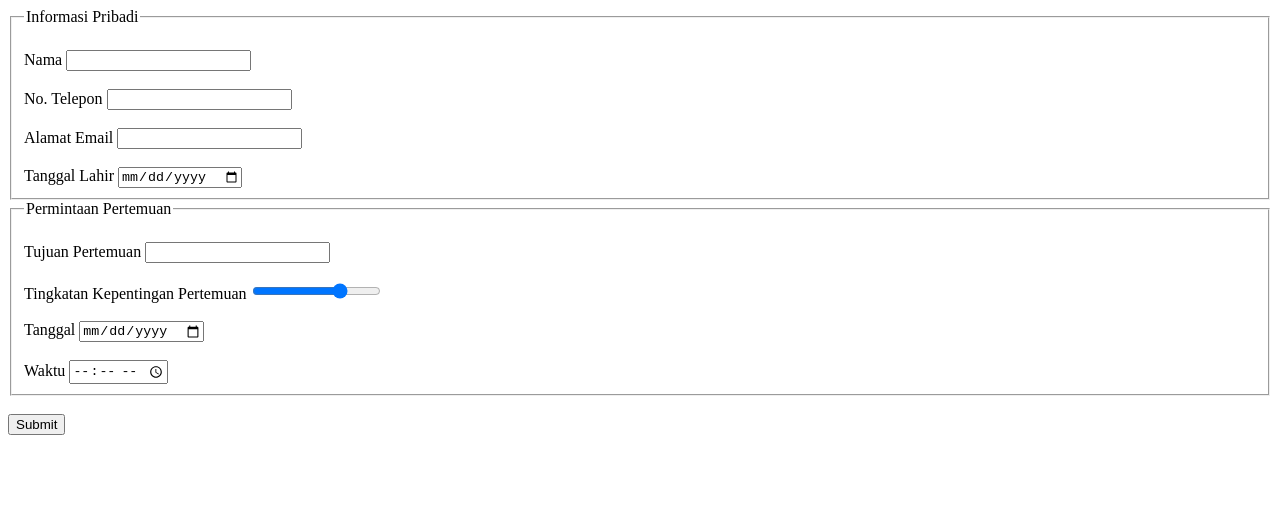
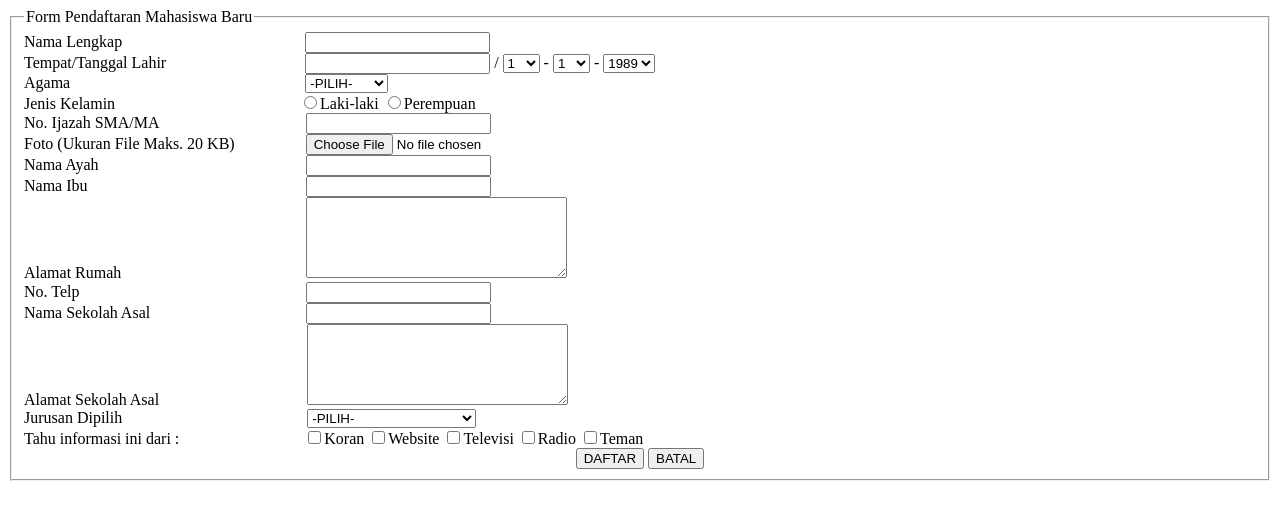
Before and after one commit to yogisugigik/kuliah2, a plain HTML site: page index2.html in a window 1280 px wide. Drawn offline with Linux system fonts and the light colour scheme.

Commit message:
Update index2.html

```diff
--- a/index2.html
+++ b/index2.html
@@ -1,70 +1,187 @@
 <!DOCTYPE html>
 <html>
 <head>
-	<title>Form Penjadwal Janji</title>
+	<title>Form</title>
+	<meta charset="utf-8">
 </head>
 <body>
-	<form>
 	<fieldset>
-		<legend>Informasi Pribadi</legend>
-		<br>
+		<legend>Form Pendaftaran Mahasiswa Baru</legend>
+		<form method="POST" action="">
 		<tr>
-			<td>Nama</td>
+			<td>Nama Lengkap</td>
+			<span style="display: inline-block; width: 175px"></span>
 			<td><input type="text" name="name"></td>
 		</tr>
-		<br>
-		<br>
+		</br>
 		<tr>
-			<td>No. Telepon</td>
-			<td><input type="text" name="notelp"></td>
-		</tr>
-		<br>
-		<br>
-		<tr>
-			<td>Alamat Email</td>
-			<td><input type="text" name="email">
-		</tr>
-		<br>
-		<br>
-		<tr>
-			<td><label for="tll">Tanggal Lahir</label></td>
-			<td>
-				<input type="date" name="tgl" id="tgl">
-			</td>
-		</tr>
-	</fieldset>
-	<fieldset>
-		<legend>Permintaan Pertemuan</legend>
-		<br>
-		<tr>
-			<td>Tujuan Pertemuan</td>
-			<td><input type="text" name="name"></td>
-		</tr>
-		<br>
-		<br>
-		<tr>
-			<td>Tingkatan Kepentingan Pertemuan</td>
-			<td><input type="range" name="Kepentingan" min="0" max="10" step=".5" value="7"></td>
-		</tr>
-		<br>
-		<br>
-		<tr>
-			<td><label for="tgl">Tanggal</label></td>
-			<td>
-				<input type="date" name="tgl" id="tgl">
+			<td>Tempat/Tanggal Lahir</td>
+			<span style="display: inline-block; width: 131px"></span>
+			<td><input type="text" name="tempat"> /
+			<select name="hari">
+				<option value="1" selected>1</option>
+				<option>2</option>
+				<option>3</option>
+				<option>4</option>
+				<option>5</option>
+				<option>6</option>
+				<option>7</option>
+				<option>8</option>
+				<option >9</option>
+				<option>10</option>
+				<option>11</option>
+				<option>12</option>
+				<option>13</option>
+				<option>14</option>
+				<option>15</option>
+				<option>16</option>
+				<option>17</option>
+				<option>18</option>
+				<option>19</option>
+				<option>20</option>
+				<option>21</option>
+				<option>22</option>
+				<option>23</option>
+				<option>24</option>
+				<option>25</option>
+				<option>26</option>
+				<option>27</option>
+				<option>28</option>
+				<option>29</option>
+				<option>30</option>
+				<option>31</option>
+			</select>
+			-
+			<select name="bulan">
+				<option value="1" selected>1</option>
+				<option>2</option>
+				<option>3</option>
+				<option>4</option>
+				<option>5</option>
+				<option>6</option>
+				<option>7</option>
+				<option>8</option>
+				<option>9</option>
+				<option>10</option>
+				<option>11</option>
+				<option>12</option>
+			</select>
+			-
+			<select name="tahun">
+				<option value="1" selected>1989</option>
+				<option>1990</option>
+				<option>1991</option>
+				<option>1992</option>
+				<option>1993</option>
+				<option>1994</option>
+			</select>
 			</td>
 		</tr>
         <br>
+		<tr>
+            <td>Agama</td>
+            <span style="display: inline-block; width: 227px"></span>
+            <td><SELECT NAME="agama" SIZE="1">
+            <option selected>-PILIH-</option>
+            <option>Islam</option>
+            <option>Kristen</option>
+            <option>katolik</option>
+            <option>Budha</option>
+            <option>Konghucu</option>
+            <option>Hindu</option>
+            </select> </td>
+        </tr>
 		<br>
 			<tr>
-			<td><label for="tll">Waktu</label></td>
+            <td>Jenis Kelamin</td>
+             <span style="display: inline-block; width: 176px"></span>
+            <td><INPUT TYPE="Radio" NAME="Gender" VALUE="L">Laki-laki</td>
+            <td><INPUT TYPE="Radio" NAME="Gender" VALUE="P">Perempuan</td>
+            </tr>
+        <br>
+            <tr>
+			<td>No. Ijazah SMA/MA</td>
+			<span style="display: inline-block; width: 139px"></span>
+			<td><input type="text" name="noijazah"></td>
+			</tr>
+         <br>
+         <tr>
+			<td>Foto (Ukuran File Maks. 20 KB)</td>
+			<span style="display: inline-block; width: 63px"></span>
+			<td><input type="file" name="gambar"></td>
+			</tr>
+            <br>
+            <tr>
+			<td>Nama Ayah</td>
+			<span style="display: inline-block; width: 199px"></span>
+			<td><input type="text" name="namaayah"></td>
+			</tr>
+         <br>
+            <tr>
+			<td>Nama Ibu</td>
+			<span style="display: inline-block; width: 210px"></span>
+			<td><input type="text" name="namaibu"></td>
+			</tr>
+         <br>
+         	<tr>
+            <td>Alamat Rumah</td>
+            <span style="display: inline-block; width: 177px"></span>
+            <td><textarea Cols="30" Rows="5" Name="alamat"></textarea></td>
+            </tr>
+         <br>
+            <tr>
+			<td>No. Telp</td>
+			<span style="display: inline-block; width: 219px"></span>
+			<td><input type="text" name="notelepon"></td>
+			</tr>
+         <br>
+            <tr>
+			<td>Nama Sekolah Asal</td>
+			<span style="display: inline-block; width: 148px"></span>
+			<td><input type="text" name="sekolahasal"></td>
+			</tr>
+         <br>
+        	<tr>
+            <td>Alamat Sekolah Asal</td>
+            <span style="display: inline-block; width: 140px"></span>
+            <td><textarea Cols="30" Rows="5" Name="alamatsekolah"></textarea></td>
+            </tr>
+         <br>
+			<tr>
+            <td>Jurusan Dipilih</td>
+            <span style="display: inline-block; width: 177px"></span>
+            <td><SELECT NAME="jurusan" SIZE="1">
+            <option selected>-PILIH-</option>
+            <option>Komputerisasi Akuntansi</option>
+            <option>Administrasi Bisnis</option>
+            <option>Teknik Komputer Kontrol</option>
+            <option>Teknik Listrik</option>
+            <option>Mesin Otomotif</option>
+            <option>Perkeretaapian</option>
+            <option>Teknologi Informasi</option>
+            <option>Akuntansi</option>
+            </select> </td>
+        	</tr>
+		<br>
+        	<tr>
+            <td>Tahu informasi ini dari :</td>
+             <span style="display: inline-block; width: 117px"></span>
             <td>
-				<input type="time" name="time" id="time">
+            <INPUT TYPE="Checkbox" NAME="Status" VALUE="koran">Koran
+            <INPUT TYPE="Checkbox" NAME="Hobi" VALUE="website">Website
+            <INPUT TYPE="Checkbox" NAME="Status" VALUE="televisi">Televisi
+            <INPUT TYPE="Checkbox" NAME="Status" VALUE="radio">Radio
+            <INPUT TYPE="Checkbox" NAME="Status" VALUE="teman">Teman
             </td>
             </tr>
+            <br>
+            <div align="center">
+            <form method="get" action="POST"title="List"target="#">
+            <input name="Button" type="submit" value="DAFTAR" />
+            <form method="get" action="POST"title="Cancel". target="#">
+            <input name="Button" type="submit" value="BATAL" /></form>
+            </div>
+		</form>
 	</fieldset>
-	<br>
-	<button type="submit">Submit</button>
-	</form>
 </body>
 </html>
```
Lines whose indentation alone changed are shown as unchanged.
